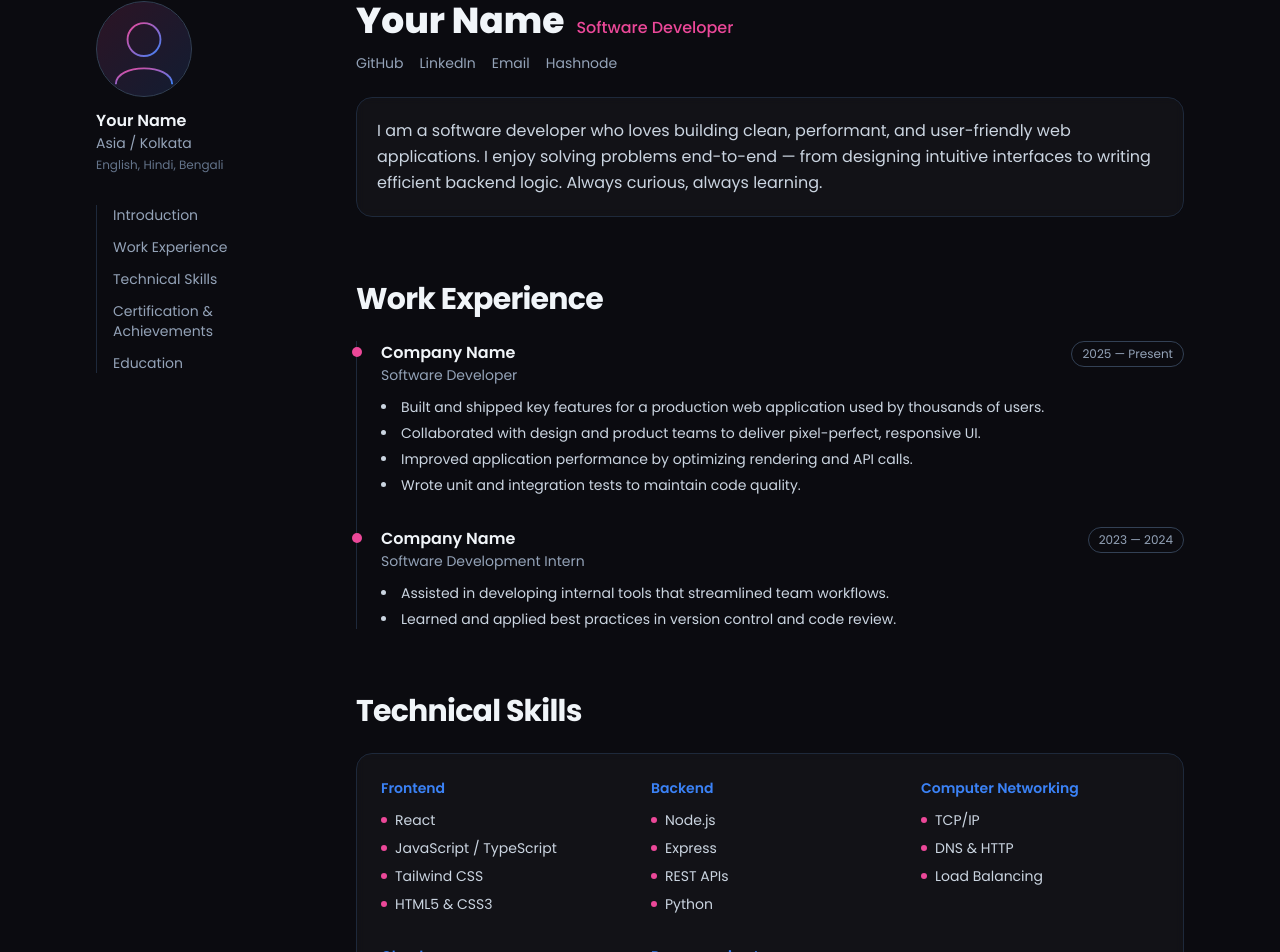
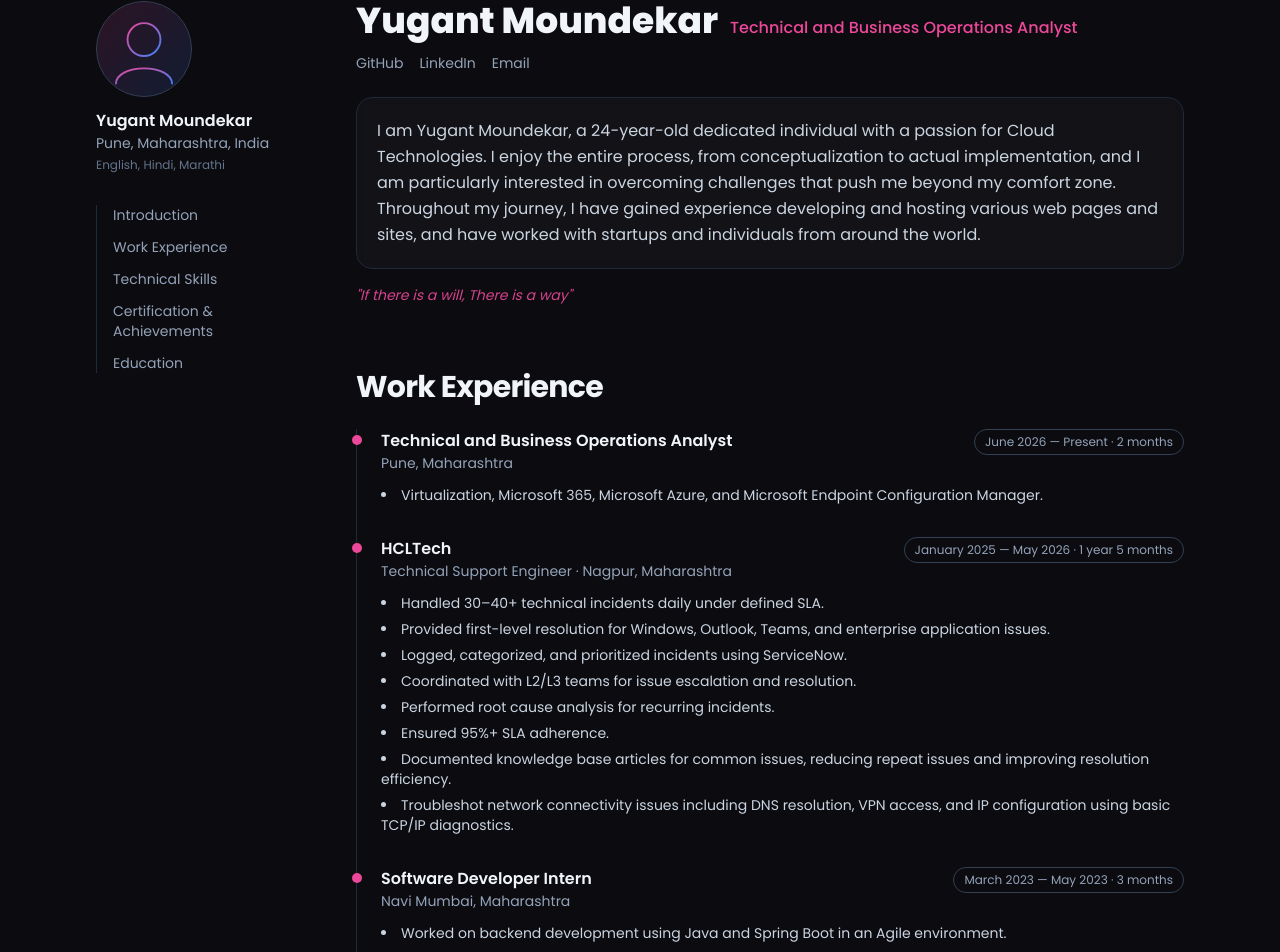
Before and after one commit to YugantMoundekar/portfolio-website, a React (Vite) app in the folder portfolio/: page /about in a window 1280 px wide. Shown: the part 127-1079 px from the top of the page. Built offline with nearby package versions, Linux system fonts and the light colour scheme.

Commit message:
Populate content with real profile data from yugantmoundekar.live

```diff
--- a/portfolio/src/data/content.js
+++ b/portfolio/src/data/content.js
@@ -4,57 +4,69 @@
 // ─────────────────────────────────────────────────────────────
 
 export const profile = {
-  name: 'Your Name',
-  designation: 'Software Developer',
-  location: 'Asia / Kolkata',
-  languagesKnown: 'English, Hindi, Bengali',
+  name: 'Yugant Moundekar',
+  designation: 'Technical and Business Operations Analyst',
+  location: 'Pune, Maharashtra, India',
+  languagesKnown: 'English, Hindi, Marathi',
   photo: '/profile-placeholder.svg',
   about:
-    'I am a software developer who loves building clean, performant, and user-friendly web applications. I enjoy solving problems end-to-end — from designing intuitive interfaces to writing efficient backend logic. Always curious, always learning.',
+    'I am Yugant Moundekar, a 24-year-old dedicated individual with a passion for Cloud Technologies. I enjoy the entire process, from conceptualization to actual implementation, and I am particularly interested in overcoming challenges that push me beyond my comfort zone. Throughout my journey, I have gained experience developing and hosting various web pages and sites, and have worked with startups and individuals from around the world.',
+  quote: 'If there is a will, There is a way',
   resumeUrl: '/resume.pdf',
   socials: [
-    { label: 'GitHub', url: 'https://github.com/yourusername' },
-    { label: 'LinkedIn', url: 'https://linkedin.com/in/yourusername' },
+    { label: 'GitHub', url: 'https://github.com/YugantMoundekar' },
+    { label: 'LinkedIn', url: 'https://www.linkedin.com/in/yugantmoundekar' },
     { label: 'Email', url: 'mailto:you@example.com' },
-    { label: 'Hashnode', url: 'https://yourusername.hashnode.dev' },
   ],
 }
 
 export const heroIntro = [
-  'I build fast, accessible, and modern web experiences.',
-  'Specialized in React, Node.js, and cloud-native apps.',
-  'Passionate about clean code and great design.',
+  'I bridge technical support and business operations with a passion for Cloud Technologies.',
+  'Experienced across Microsoft Azure, AWS, virtualization, and DevOps.',
+  'Background in software development with Java, Spring Boot, and React JS.',
 ]
 
 export const experience = [
   {
-    company: 'Company Name',
-    designation: 'Software Developer',
-    period: '2025 — Present',
+    company: 'Technical and Business Operations Analyst',
+    designation: 'Pune, Maharashtra',
+    period: 'June 2026 — Present · 2 months',
     points: [
-      'Built and shipped key features for a production web application used by thousands of users.',
-      'Collaborated with design and product teams to deliver pixel-perfect, responsive UI.',
-      'Improved application performance by optimizing rendering and API calls.',
-      'Wrote unit and integration tests to maintain code quality.',
+      'Virtualization, Microsoft 365, Microsoft Azure, and Microsoft Endpoint Configuration Manager.',
     ],
   },
   {
-    company: 'Company Name',
-    designation: 'Software Development Intern',
-    period: '2023 — 2024',
+    company: 'HCLTech',
+    designation: 'Technical Support Engineer · Nagpur, Maharashtra',
+    period: 'January 2025 — May 2026 · 1 year 5 months',
     points: [
-      'Assisted in developing internal tools that streamlined team workflows.',
-      'Learned and applied best practices in version control and code review.',
+      'Handled 30–40+ technical incidents daily under defined SLA.',
+      'Provided first-level resolution for Windows, Outlook, Teams, and enterprise application issues.',
+      'Logged, categorized, and prioritized incidents using ServiceNow.',
+      'Coordinated with L2/L3 teams for issue escalation and resolution.',
+      'Performed root cause analysis for recurring incidents.',
+      'Ensured 95%+ SLA adherence.',
+      'Documented knowledge base articles for common issues, reducing repeat issues and improving resolution efficiency.',
+      'Troubleshot network connectivity issues including DNS resolution, VPN access, and IP configuration using basic TCP/IP diagnostics.',
+    ],
+  },
+  {
+    company: 'Software Developer Intern',
+    designation: 'Navi Mumbai, Maharashtra',
+    period: 'March 2023 — May 2023 · 3 months',
+    points: [
+      'Worked on backend development using Java and Spring Boot in an Agile environment.',
+      'Assisted with REST API development, SQL database integration, and application debugging.',
+      'Collaborated with cross-functional teams following enterprise development standards.',
     ],
   },
 ]
 
 export const skills = {
-  Frontend: ['React', 'JavaScript / TypeScript', 'Tailwind CSS', 'HTML5 & CSS3'],
-  Backend: ['Node.js', 'Express', 'REST APIs', 'Python'],
-  'Computer Networking': ['TCP/IP', 'DNS & HTTP', 'Load Balancing'],
-  Cloud: ['AWS', 'Docker', 'CI/CD', 'Vercel / Netlify'],
-  'Programming Languages': ['JavaScript', 'Python', 'Java', 'C++'],
+  Frontend: ['HTML5', 'CSS3', 'JavaScript', 'React JS'],
+  Backend: ['Java', 'Spring Boot'],
+  'Cloud & DevOps': ['AWS', 'Azure', 'DevOps'],
+  Tools: ['Git'],
 }
 
 export const certifications = [
@@ -64,9 +76,9 @@ export const certifications = [
 ]
 
 export const education = [
-  { year: '2021', label: '10th Grade' },
-  { year: '2023', label: '12th Grade' },
-  { year: '2027', label: 'Graduation' },
+  { year: 'March 2017', label: '10th / SSC — Bishop Cotton High School' },
+  { year: '2017 - 2020', label: 'Diploma / MSBTE — G.H. Raisoni Polytechnic (GHRP), Nagpur' },
+  { year: '2020 - 2023', label: "B-Tech / Bachelor's — G.H. Raisoni College of Engineering (GHRCE), Nagpur" },
 ]
 
 export const projects = [
--- a/portfolio/src/pages/About.jsx
+++ b/portfolio/src/pages/About.jsx
@@ -74,6 +74,11 @@ export default function About() {
             <motion.div {...fadeUp(0.1)} className="card p-5 mt-6 text-slate-600 dark:text-slate-300 leading-relaxed">
               {profile.about}
             </motion.div>
+            {profile.quote && (
+              <motion.p {...fadeUp(0.15)} className="mt-4 text-sm italic text-accent-pink/90">
+                "{profile.quote}"
+              </motion.p>
+            )}
           </section>
 
           <motion.section {...fadeUp(0.05)} id="experience" className="scroll-mt-28 mt-16">
```
